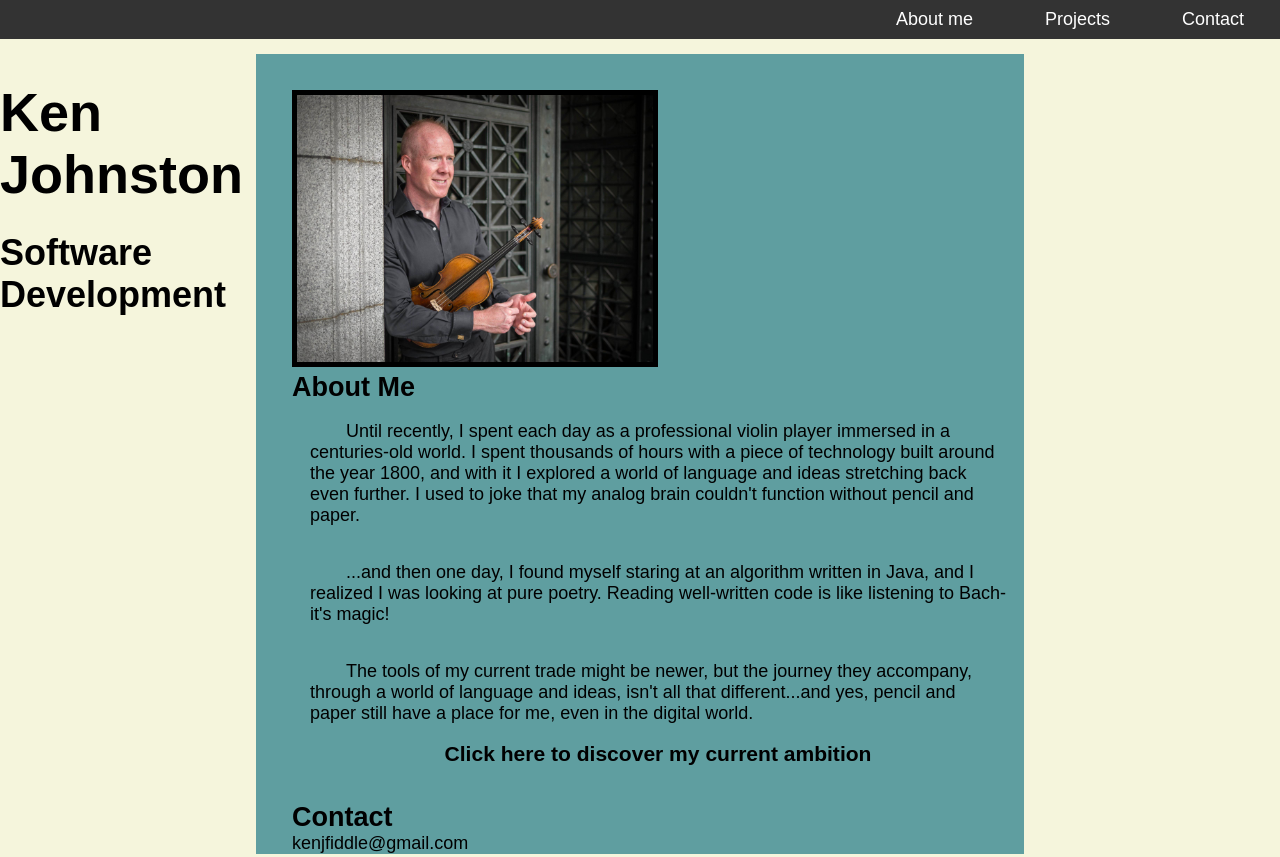
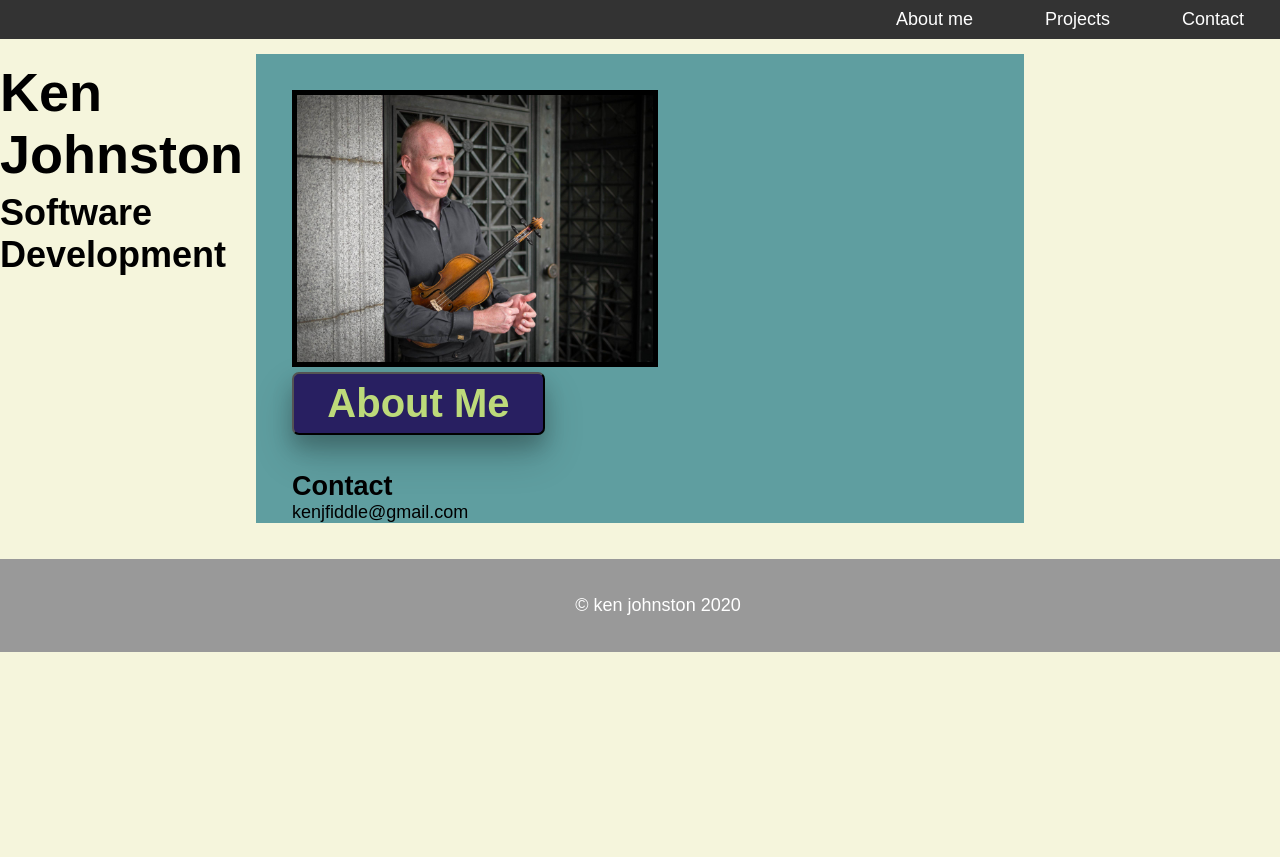
Before and after one commit to kfiddle/kfiddle.github.io, a plain HTML site: page index.html in a window 1280 px wide. Shown: the top 857 px of the page. After the commit the page ends 800 px from the top, so only its background shows below. Drawn offline with Linux system fonts and the light colour scheme.

Commit message:
added modal box for bio

```diff
--- a/index.html
+++ b/index.html
@@ -22,7 +22,8 @@
       <main>
         <section id="aboutMe">
           <img class="headShot" src="assets\kj 6.jpg" alt="shot of me" />
-          <h2>About Me</h2>
+
+          <div class="aboutMeModalBox">
           <p>
             Until recently, I spent each day as a professional violin player
             immersed in a centuries-old world. I spent thousands of hours with a
@@ -42,8 +43,17 @@
             different...and yes, pencil and paper still have a place for me,
             even in the digital world.
           </p>
+
           <h3 id="ambitionButton">Click here to discover my current ambition</h3>
+
+        </div>
+
+
         </section>
+        <button class="bioButtonShow">
+          <h1>About Me</h1>
+        </button>
+
         <section class="projects">
           <h2>Projects</h2>
           <a href="https://github.com/kfiddle">My GitHub repository</a>
--- a/layout.css
+++ b/layout.css
@@ -27,16 +27,34 @@ span {
 }
 h1 {
   font-size: 3em;
-  padding: 0.5em 0;
+  padding: 7px 0;
 }
 body {
   background-color: beige;
+}
+
+.bioButtonShow {
+  background-color: rgb(40, 31, 97);
+  box-shadow: 0 12px 20px 0 rgba(0, 0, 0, 0.2),
+    0 20px 40px 0 rgba(0, 0, 0, 0.19);
+  border-radius: 7px;
+  color: rgb(189, 218, 122);
+  padding: 0 2.5em;
 }
 
 #aboutMe img {
   max-width: 50%;
   border: solid 5px;
 }
+
+.aboutMeModalBox {
+  display: none;
+}
+
+.aboutMeModalBoxShow {
+  display: block;
+}
+
 main {
   padding-left: 2em;
   background-color: cadetblue;
@@ -106,14 +124,11 @@ main section #contact {
 }
 
 #ambitionButton {
-  display: block;
-  text-align: center;
-  margin: auto;
   transition: 2s;
 }
 
 .bloom {
-  font-size: 320%;
+  font-size: 300%;
   font-weight: bold;
   color: yellow;
   transition: 2s;
--- a/portfolio.js
+++ b/portfolio.js
@@ -3,6 +3,13 @@ const ambition = document.getElementById('ambitionButton');
 const projectSection = document.querySelector('.projects');
 const aboutMeSection = document.getElementById('aboutMe');
 const finalStatement = document.createElement('h3');
+const bioButton = document.querySelector('.bioButtonShow');
+const modalBioBox = document.querySelector('.aboutMeModalBox');
+
+
+bioButton.addEventListener('click', showBio);
+ambition.addEventListener('click', ambitionButtonFun);
+
 
 for (let i = 0; i < codeScreenshots.length; i++) {
     codeScreenshots[i].addEventListener('mouseover', grow);
@@ -17,8 +24,10 @@ for (let i = 0; i < codeScreenshots.length; i++) {
     }
  };
 
- ambition.addEventListener('click', ambitionButtonFun);
-
+ function showBio(e) {
+     bioButton.style.display = "none";
+     modalBioBox.style.display = "block";
+    }
 
 
 
```
